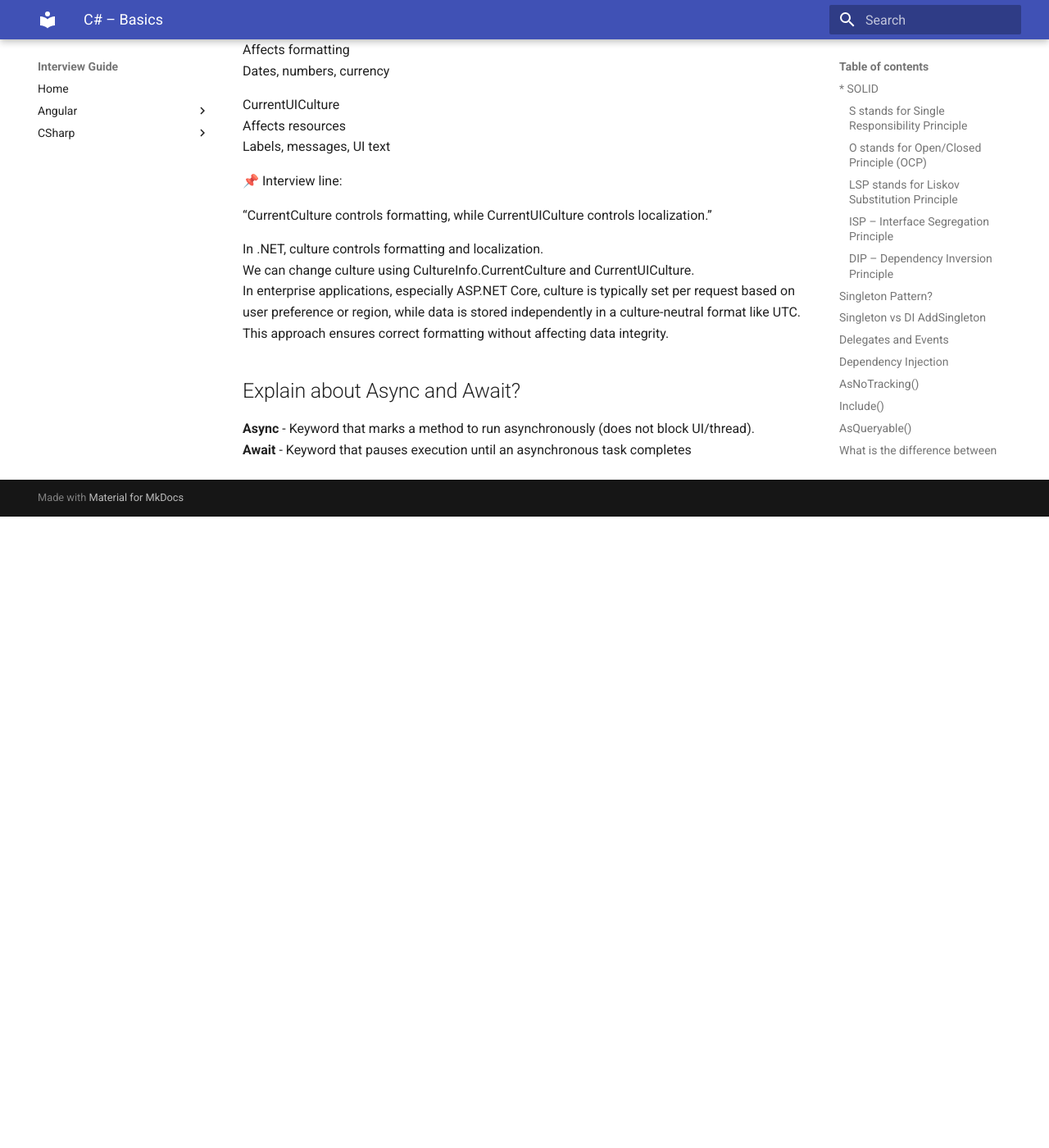
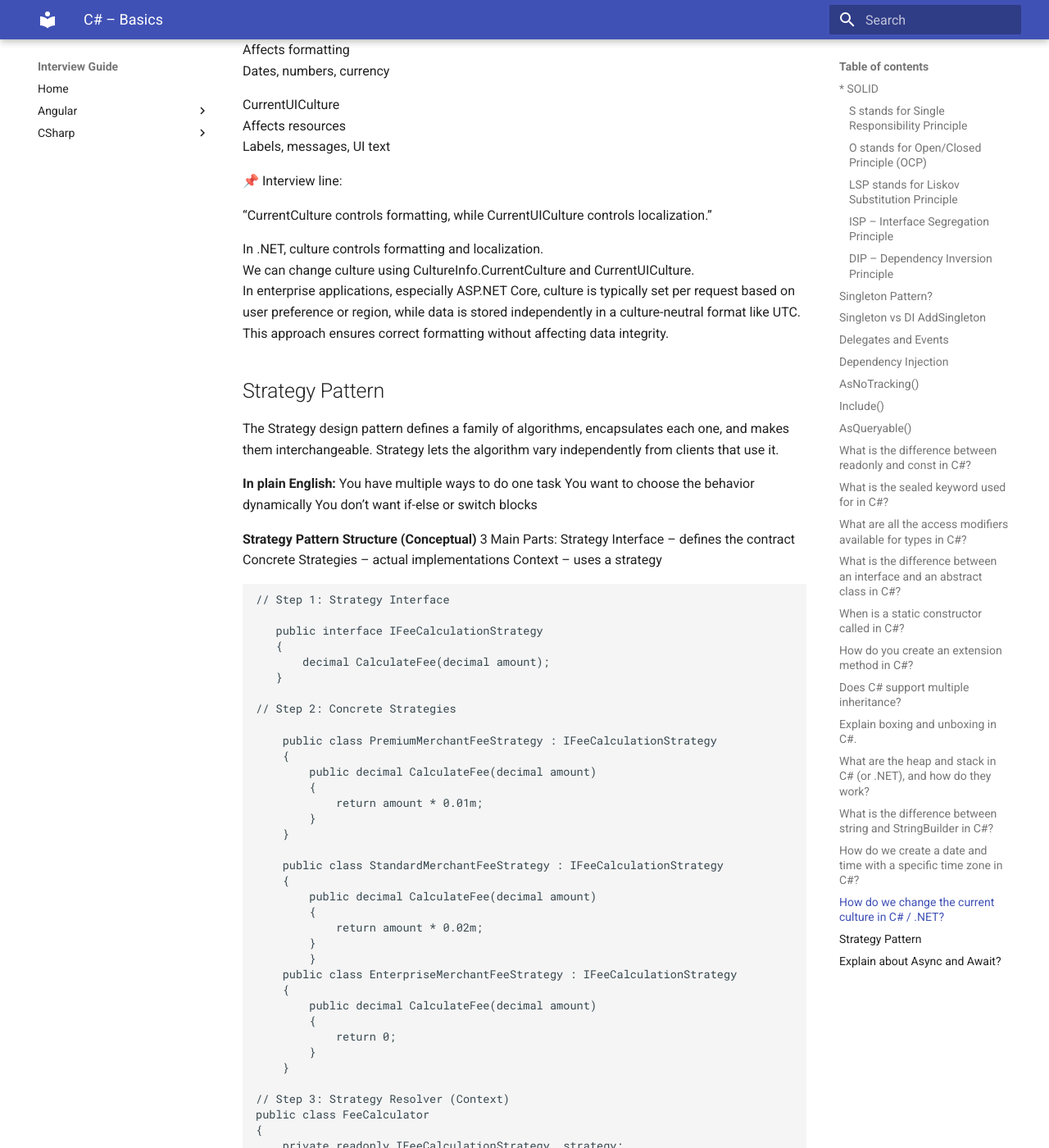
Before and after one commit to subbu-cpu97/Interview-guide, an MkDocs documentation site: the page built from docs/CSharp/csharp-guide.md, in a window 1280 px wide and 1400 px high, scrolled down 24685 px. Shown: the whole window at 82% size. Built offline with MkDocs 1.6.1 and Material for MkDocs 9.7.7, drawn with Linux system fonts in a browser that asks for light colours; before the commit the page ends 25315 px from its top, so only the background shows below that; some of the changed text lies outside the part shown.

Commit message:
Document Strategy Pattern with fee calculation example
Added explanation of the Strategy design pattern with code examples for fee calculation strategies.

````diff
--- a/docs/CSharp/csharp-guide.md
+++ b/docs/CSharp/csharp-guide.md
@@ -1120,6 +1120,99 @@ In enterprise applications, especially ASP.NET Core, culture is typically set pe
 This approach ensures correct formatting without affecting data integrity.
 
 
+## Strategy Pattern
+
+The Strategy design pattern defines a family of algorithms, encapsulates each one, and makes them interchangeable.
+Strategy lets the algorithm vary independently from clients that use it.
+
+**In plain English:**
+    You have multiple ways to do one task
+    You want to choose the behavior dynamically
+    You don’t want if-else or switch blocks
+
+**Strategy Pattern Structure (Conceptual)**
+3 Main Parts:
+    Strategy Interface – defines the contract
+    Concrete Strategies – actual implementations
+    Context – uses a strategy
+
+
+```CSharp
+// Step 1: Strategy Interface
+
+   public interface IFeeCalculationStrategy
+   {
+       decimal CalculateFee(decimal amount);
+   }
+
+// Step 2: Concrete Strategies
+
+    public class PremiumMerchantFeeStrategy : IFeeCalculationStrategy
+    {
+        public decimal CalculateFee(decimal amount)
+        {
+            return amount * 0.01m;
+        }
+    }
+
+    public class StandardMerchantFeeStrategy : IFeeCalculationStrategy
+    {
+        public decimal CalculateFee(decimal amount)
+        {
+            return amount * 0.02m;
+        }
+        }
+    public class EnterpriseMerchantFeeStrategy : IFeeCalculationStrategy
+    {
+        public decimal CalculateFee(decimal amount)
+        {
+            return 0;
+        }
+    }
+
+// Step 3: Strategy Resolver (Context)
+public class FeeCalculator
+{
+    private readonly IFeeCalculationStrategy _strategy;
+
+    public FeeCalculator(IFeeCalculationStrategy strategy)
+    {
+        _strategy = strategy;
+    }
+
+    public decimal Calculate(decimal amount)
+    {
+        return _strategy.CalculateFee(amount);
+    }
+}
+
+
+// Step 4: Controller Usage (Runtime Selection)
+[HttpGet("calculate-fee")]
+public IActionResult CalculateFee(string merchantType, decimal amount)
+{
+    IFeeCalculationStrategy strategy = merchantType switch
+    {
+        "Premium" => new PremiumMerchantFeeStrategy(),
+        "Standard" => new StandardMerchantFeeStrategy(),
+        "Enterprise" => new EnterpriseMerchantFeeStrategy(),
+        _ => throw new Exception("Invalid merchant type")
+    };
+
+    var calculator = new FeeCalculator(strategy);
+    var fee = calculator.Calculate(amount);
+
+    return Ok(fee);
+}
+
+```
+“I use the Strategy pattern when I have multiple implementations of the same business rule.
+In EPOS, it helps me isolate merchant-specific logic, remove conditional complexity, and follow the Open–Closed Principle.
+It improves maintainability, testability, and extensibility.”
+
+
+
+
 
 ## Explain about Async and Await?
 
````
